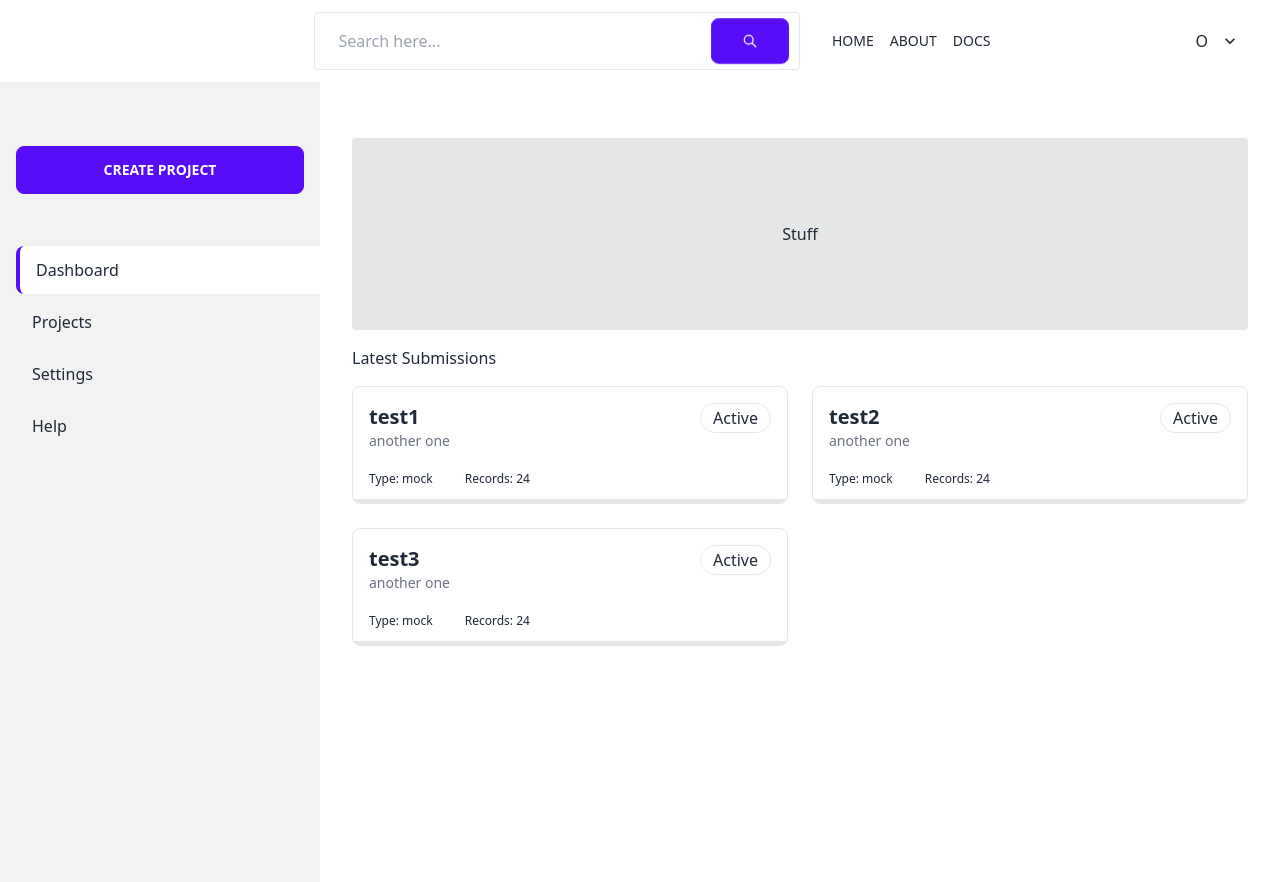
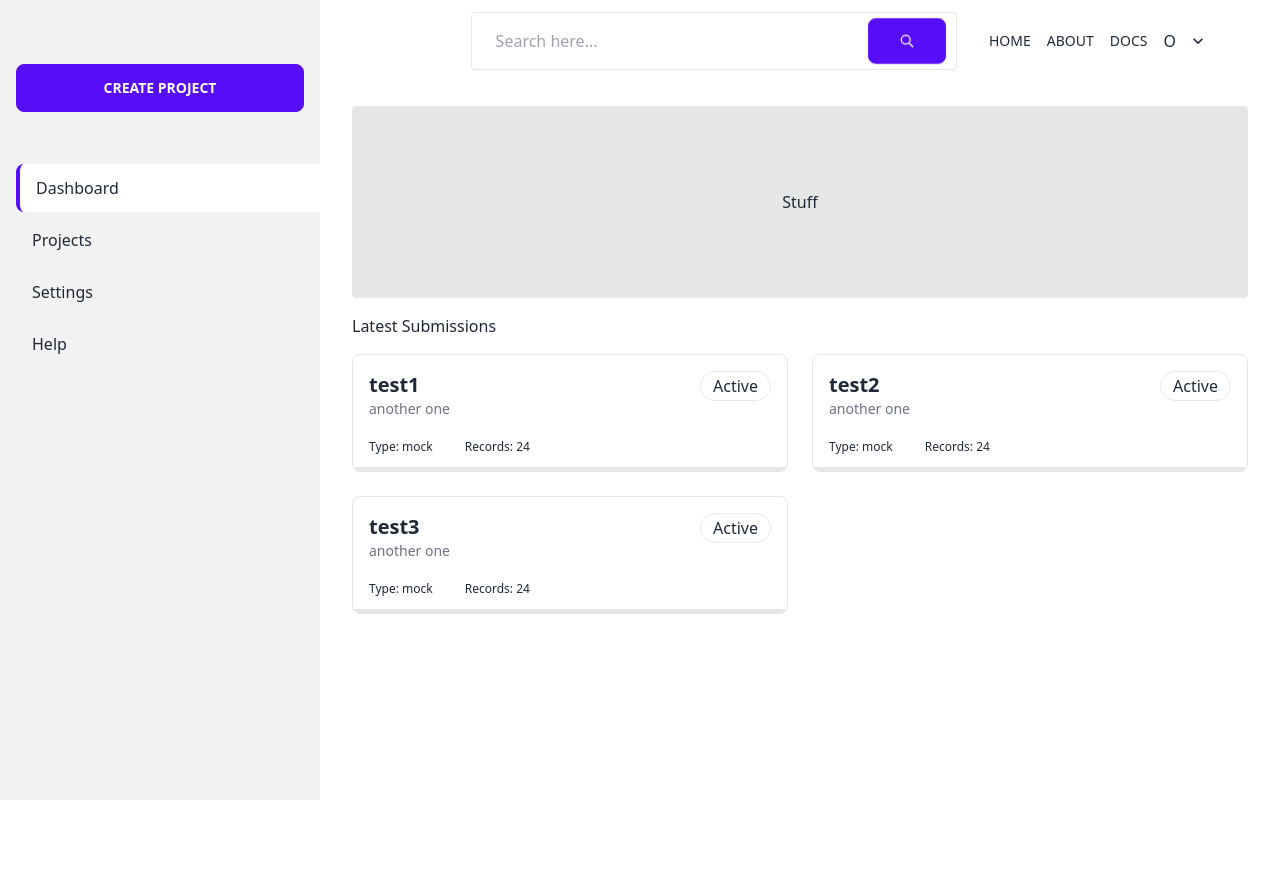
Before and after one commit to princecodes247/veldora-app, a React (Vite) app: page / in a window 1280 px wide. After the commit the page ends 800 px from the top, so only its background shows below. Built offline with nearby package versions, Linux system fonts and the light colour scheme.

Commit message:
style: change drawer layout to slick's design

```diff
--- a/src/components/layouts/DashboardLayout.jsx
+++ b/src/components/layouts/DashboardLayout.jsx
@@ -5,10 +5,10 @@ import Header from "../Header";
 function DashboardLayout({ children }) {
   return (
     <>
-      <Header />
       <div className="drawer drawer-mobile">
         <input id="my-drawer-2" type="checkbox" className="drawer-toggle" />
-        <div className="drawer-content p-8">
+        <div className="drawer-content p-8 pt-0">
+          <Header />
           {/* <!-- Page content here --> */}
           {children}
         </div>
```
